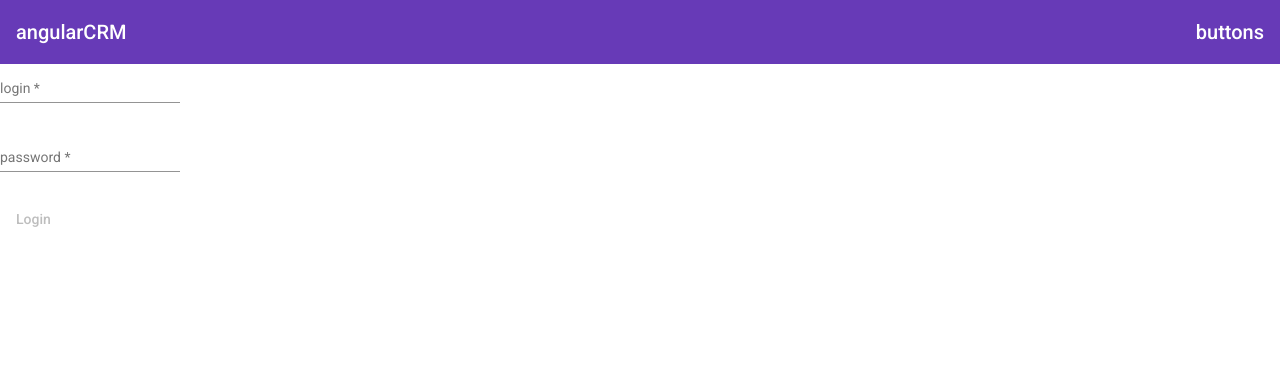
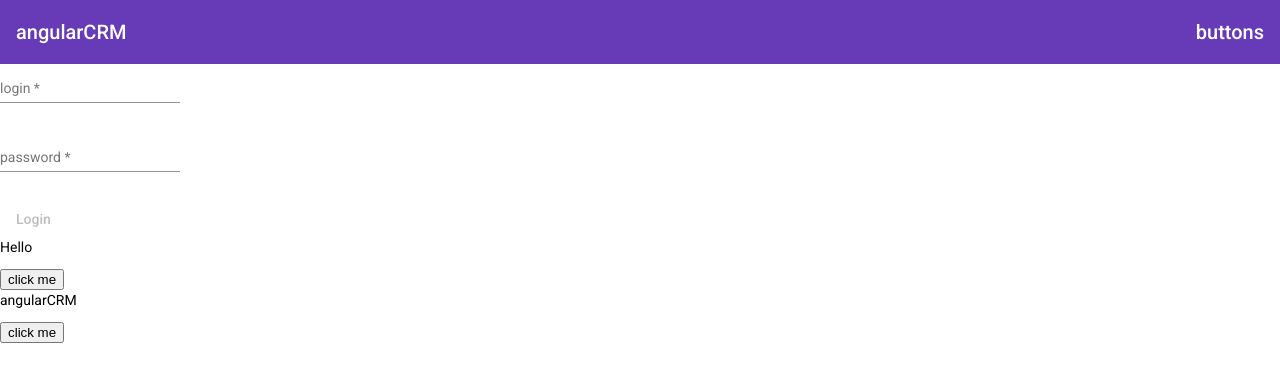
Before and after one commit to jollivetc/angularCRM-November2, an Angular app: page / in a window 1280 px wide. Shown: the top 382 px of the page. Built offline with nearby package versions, Linux system fonts and the light colour scheme.

Commit message:
reusable component

```diff
--- a/src/app/app.component.html
+++ b/src/app/app.component.html
@@ -5,3 +5,6 @@
 </mat-toolbar>
 
 <crm-login></crm-login>
+
+<crm-dummy label="Hello" (sended)="received($event)"></crm-dummy>
+<crm-dummy [label]="title" (sended)="received2($event)"></crm-dummy>
--- a/src/app/app.component.ts
+++ b/src/app/app.component.ts
@@ -7,14 +7,12 @@
 })
 export class AppComponent {
   title = 'angularCRM';
-  price = 10;
-  imageUrl = 'favicon.ico'
-  legend= 'nice favicon'
-  niceClass = 'backInRed'
-  counter = 0;
-  fruits = ['apple', 'banana','orange','strawberry']
 
-  increaseCounter():void{
-    this.counter++
+  received($event:string):void{
+    console.log($event)
+  }
+
+  received2($event:string):void{
+    console.log(`${$event} by received2`)
   }
 }
--- a/src/app/app.module.ts
+++ b/src/app/app.module.ts
@@ -7,11 +7,13 @@
 import { LoginComponent } from './login/login.component';
 import { BrowserAnimationsModule } from '@angular/platform-browser/animations';
 import { AppMaterialModule } from './app-material.module';
+import { DummyComponent } from './component/dummy/dummy.component';
 
 @NgModule({
   declarations: [
     AppComponent,
-    LoginComponent
+    LoginComponent,
+    DummyComponent
   ],
   imports: [
     BrowserModule,
--- /dev/null
+++ b/src/app/component/dummy/dummy.component.html
@@ -0,0 +1,2 @@
+<p>{{label}}</p>
+<button (click)="sendEvent()">click me</button>
--- /dev/null
+++ b/src/app/component/dummy/dummy.component.ts
@@ -0,0 +1,24 @@
+import { Component, EventEmitter, Input, OnInit, Output } from '@angular/core';
+
+@Component({
+  selector: 'crm-dummy',
+  templateUrl: './dummy.component.html',
+  styleUrls: ['./dummy.component.scss']
+})
+export class DummyComponent implements OnInit {
+
+  @Input()
+  label?:string;
+  @Output()
+  sended:EventEmitter<string> = new EventEmitter()
+
+  constructor() { }
+
+  ngOnInit(): void {
+  }
+
+  sendEvent():void{
+    this.sended.emit(`${this.label} and modification`)
+  }
+
+}
```
Also changed, not shown: src/app/component/dummy/dummy.component.scss (added), 1 other file (tests, documents, lock files or other folders).
